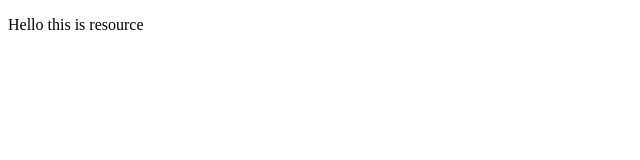
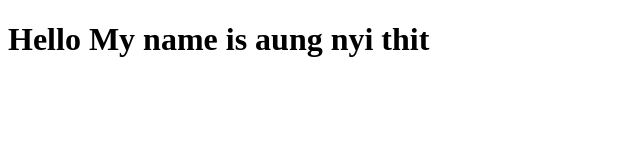
Before and after one commit to aungnyithit/shop, a plain HTML site: page resource/hello.html in a window 1280 px wide. Shown: the whole page, without its empty margins (0-640 px from the left). Drawn offline with Linux system fonts and the light colour scheme.

Commit message:
update resource hello

```diff
--- a/resource/hello.html
+++ b/resource/hello.html
@@ -7,6 +7,12 @@
     <title>Document</title>
 </head>
 <body>
-    <p>Hello this is resource</p>
+    <div class="container">
+        <div class="row">
+            <div class="jumbotron">
+                <h1>Hello My name is aung nyi thit</h1>
+            </div>
+        </div>
+    </div>
 </body>
 </html>
```
